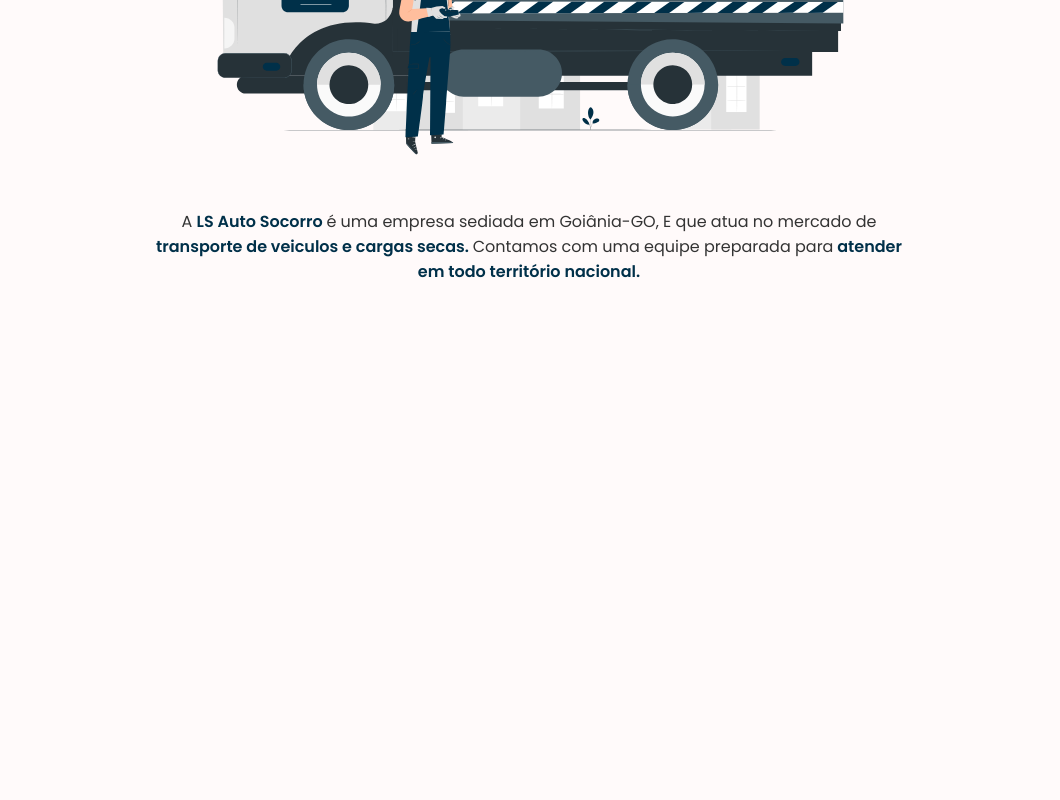
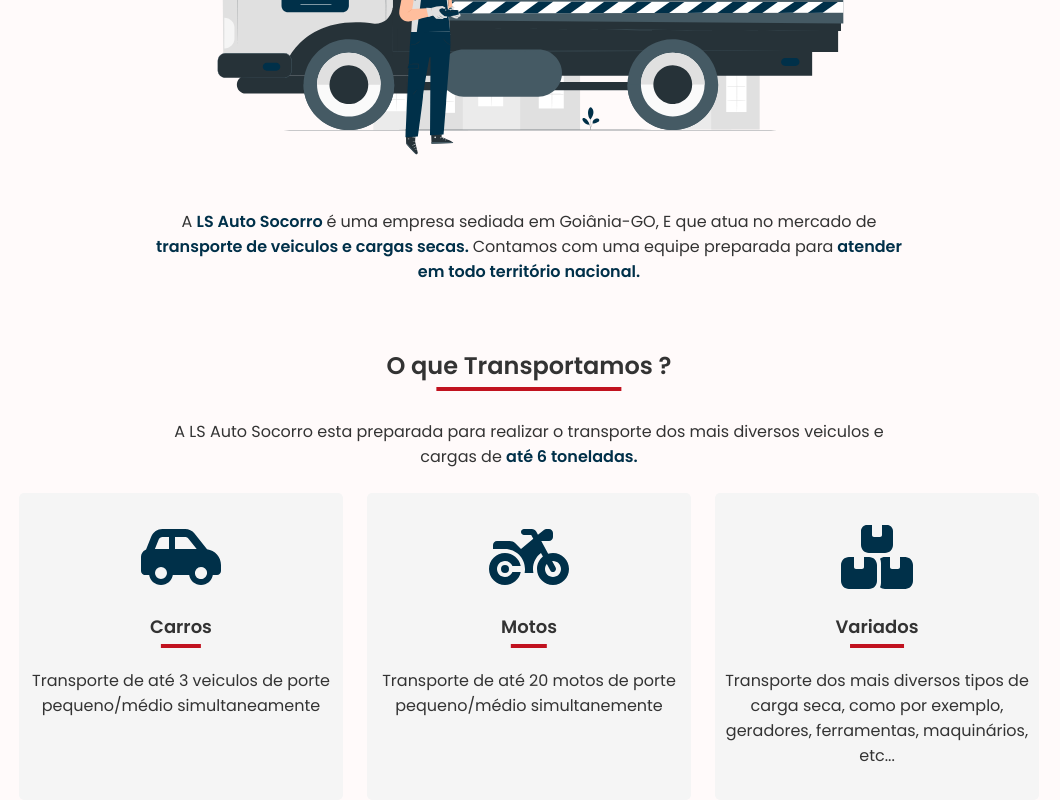
Before and after one commit to Luiz-Fellipe/ls-auto-socorro, a Next.js app: page / in a window 1280 px wide. Shown: the part 1168-1968 px from the top of the page, without its empty margins (111-1171 px from the left). Before the commit the page ends 1484 px from the top, so only its background shows below. Built offline with nearby package versions, Linux system fonts and the light colour scheme.

Commit message:
feature: create section what we transport

```diff
--- a/package.json
+++ b/package.json
@@ -8,9 +8,9 @@
     "lint": "next lint"
   },
   "dependencies": {
-    "@fortawesome/fontawesome-svg-core": "^5.15.4",
-    "@fortawesome/free-regular-svg-icons": "^5.15.4",
-    "@fortawesome/free-solid-svg-icons": "^5.15.4",
+    "@fortawesome/fontawesome-svg-core": "^6.1.1",
+    "@fortawesome/free-regular-svg-icons": "^6.1.1",
+    "@fortawesome/free-solid-svg-icons": "^6.1.1",
     "@fortawesome/react-fontawesome": "^0.1.18",
     "@stitches/react": "^1.2.8",
     "framer-motion": "^6.3.3",
--- /dev/null
+++ b/src/components/SectionWhatWeTransport/index.tsx
@@ -0,0 +1,79 @@
+//Components
+import { useMemo } from 'react';
+import { Title } from '../global/Title';
+
+//Icons
+import { FontAwesomeIcon } from '@fortawesome/react-fontawesome';
+import { IconProp } from '@fortawesome/fontawesome-svg-core';
+import {
+  faBoxes,
+  faCarSide,
+  faMotorcycle,
+} from '@fortawesome/free-solid-svg-icons';
+
+//Styles
+import {
+  WrapperWhatWeTransport,
+  ContentWhatWeTransport,
+  CardContainer,
+  Card,
+  CardTitle,
+} from './styles';
+
+interface ICardsProps {
+  id: number;
+  title: string;
+  description: string;
+  Icon: IconProp;
+}
+
+export function SectionWhatWeTransport() {
+  const cardsContent = useMemo(() => {
+    const result: ICardsProps[] = [
+      {
+        id: 1,
+        Icon: faCarSide,
+        title: 'Carros',
+        description:
+          'Transporte de até 3 veiculos de porte pequeno/médio simultaneamente',
+      },
+      {
+        id: 2,
+        Icon: faMotorcycle,
+        title: 'Motos',
+        description:
+          'Transporte de até 20 motos de porte pequeno/médio simultanemente',
+      },
+      {
+        id: 3,
+        Icon: faBoxes,
+        title: 'Variados',
+        description:
+          'Transporte dos mais diversos tipos de carga seca, como por exemplo, geradores, ferramentas, maquinários, etc...',
+      },
+    ];
+
+    return result;
+  }, []);
+
+  return (
+    <WrapperWhatWeTransport>
+      <ContentWhatWeTransport>
+        <Title value="O que Transportamos ?" />
+        <p>
+          A LS Auto Socorro esta preparada para realizar o transporte dos mais
+          diversos veiculos e cargas de <strong>até 6 toneladas.</strong>
+        </p>
+        <CardContainer>
+          {cardsContent.map((card) => (
+            <Card key={card.id}>
+              <FontAwesomeIcon icon={card.Icon} />
+              <CardTitle>{card.title}</CardTitle>
+              <p>{card.description}</p>
+            </Card>
+          ))}
+        </CardContainer>
+      </ContentWhatWeTransport>
+    </WrapperWhatWeTransport>
+  );
+}
--- /dev/null
+++ b/src/components/SectionWhatWeTransport/styles.ts
@@ -0,0 +1,96 @@
+import { styled } from '~/styles';
+
+export const WrapperWhatWeTransport = styled('section', {
+  width: '100%',
+});
+
+export const ContentWhatWeTransport = styled('div', {
+  maxWidth: '$max-grid',
+  margin: '$0 auto',
+  padding: '$32 $8',
+
+  '> h2': {
+    marginBottom: '$32',
+  },
+
+  '> p': {
+    margin: '$24 auto auto auto',
+    fontSize: '$16',
+    fontWeight: '$regular',
+    color: '$color5',
+    textAlign: 'center',
+
+    '> strong': {
+      color: '$color1',
+    },
+  },
+
+  '@md': {
+    '> p': {
+      maxWidth: '768px',
+    },
+  },
+});
+
+export const CardContainer = styled('div', {
+  marginTop: '$24',
+  width: '100%',
+
+  display: 'flex',
+  flexDirection: 'row',
+  flexWrap: 'wrap',
+  gap: '$24',
+  justifyContent: 'center',
+});
+
+export const Card = styled('div', {
+  width: '100%',
+
+  display: 'flex',
+  flexDirection: 'column',
+  alignItems: 'center',
+
+  padding: '$32 $8',
+
+  backgroundColor: '$color4',
+  borderRadius: '$default',
+
+  '> svg': {
+    fontSize: '64px',
+    color: '$color1',
+  },
+
+  '> p': {
+    marginTop: '$24',
+    textAlign: 'center',
+    color: '$color5',
+  },
+
+  '@md': {
+    width: '324px',
+  },
+});
+
+export const CardTitle = styled('h3', {
+  position: 'relative',
+  display: 'block',
+
+  width: 'fit-content',
+  color: '$color5',
+  textAlign: 'center',
+  paddingBottom: '$4',
+
+  fontSize: '$18',
+  marginTop: '$24',
+
+  '&::after': {
+    content: '',
+    position: 'absolute',
+    top: '100%',
+    left: '50%',
+    transform: 'translateX(-50%)',
+    width: '65%',
+    height: '0.25rem',
+    backgroundColor: '$color2',
+  },
+});
--- a/src/pages/index.tsx
+++ b/src/pages/index.tsx
@@ -2,12 +2,14 @@
 
 import { SectionAboutUs } from '~/components/SectionAboutUs';
 import { SectionHome } from '~/components/SectionHome';
+import { SectionWhatWeTransport } from '~/components/SectionWhatWeTransport';
 
 export default function Home() {
   return (
     <main>
       <SectionHome />
       <SectionAboutUs />
+      <SectionWhatWeTransport />
     </main>
   );
 }
```
Also changed, not shown: 1 other file (tests, documents, lock files or other folders).
